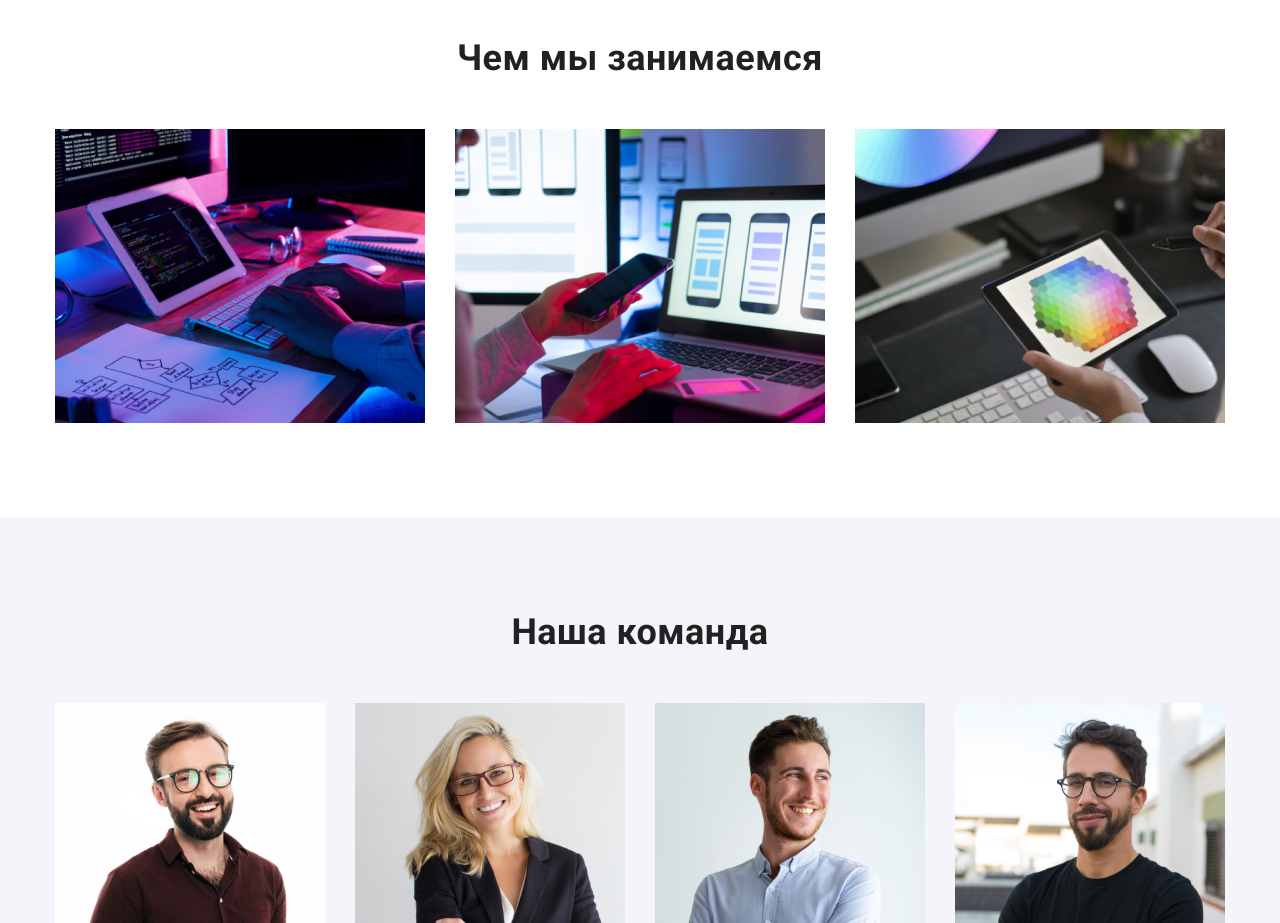
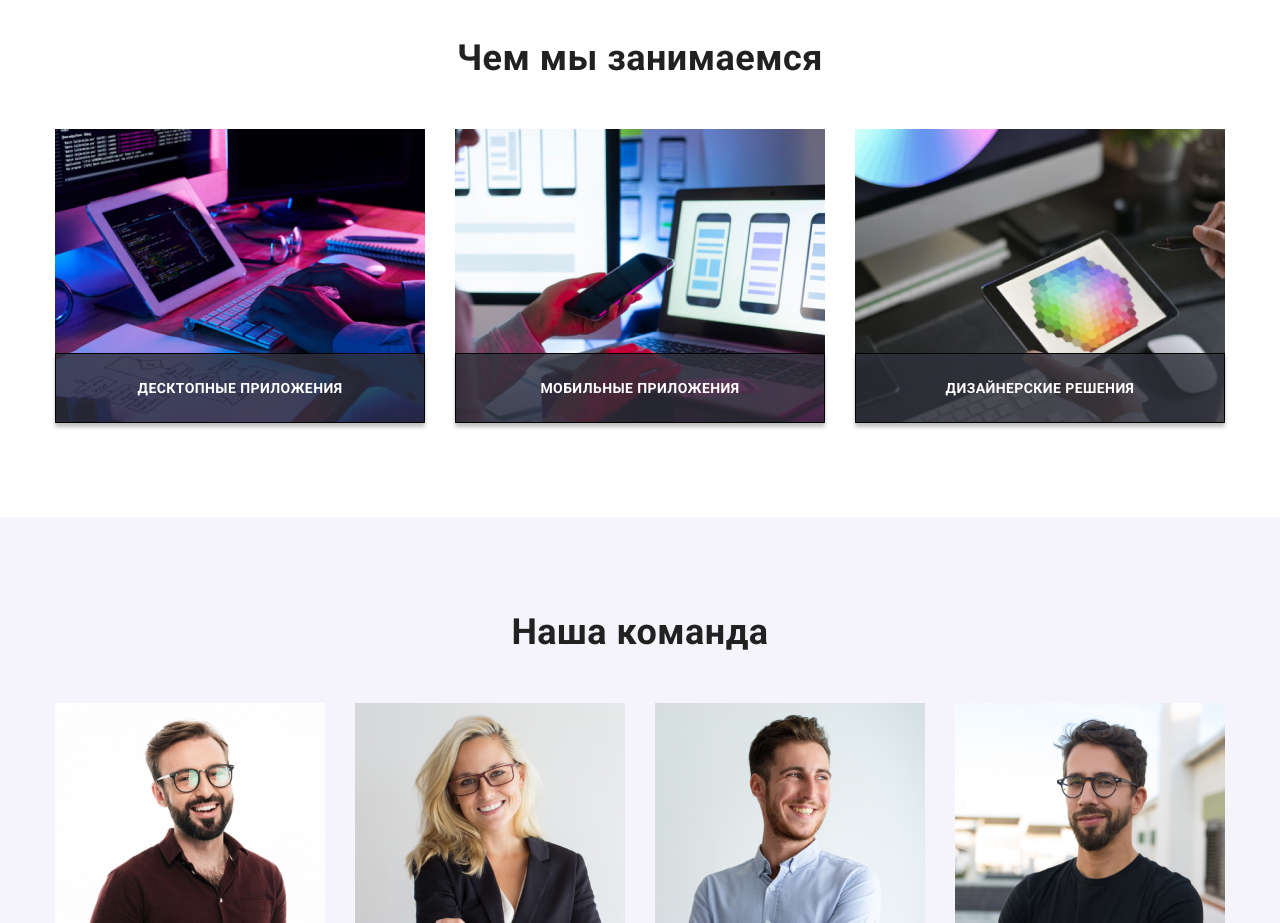
Before and after one commit to ragimovalik/goit-markup-hw-05, a plain HTML site: page index.html in a window 1280 px wide. Shown: the part 1080-2003 px from the top of the page. Drawn offline with nearby package versions, Linux system fonts and the light colour scheme.

Commit message:
Позиционирование элементов в "Наша Работа"

```diff
--- a/css/styles.css
+++ b/css/styles.css
@@ -127,7 +127,7 @@ a {
 
 .current-page::after {
   position: absolute;
-  bottom: -2px;
+  bottom: -1px;
   left: 0;
 
   content: "";
@@ -355,6 +355,34 @@ a {
 
 .our-work-flex-item:not(:last-child) {
   margin-right: 30px;
+}
+
+.our-work-links {
+  display: block;
+  position: relative;
+}
+
+.our-work-links-title {
+  position: absolute;
+  bottom: 0;
+  width: 100%;
+  height: 70px;
+
+  margin: 0;
+  padding: 27px 0;
+
+  font-style: normal;
+  font-weight: 700;
+  font-size: 14px;
+  line-height: 1.14;
+  text-align: center;
+  letter-spacing: 0.03em;
+  text-transform: uppercase;
+
+  color: var(--txt-main-inactive-foot-address);
+  background: rgba(47, 48, 58, 0.8);
+  border: 1px solid #000000;
+  box-shadow: 0px 4px 4px rgba(0, 0, 0, 0.25);
 }
 
 /* Main - Our Team Section */
--- a/index.html
+++ b/index.html
@@ -106,31 +106,37 @@
           <h2 class="section-title">Чем мы занимаемся</h2>
           <ul class="our-work-flex">
             <li class="our-work-flex-item">
-              <a href="box-1"
+              <a class="our-work-links" href="box-1"
                 ><img
                   src="./images/1-1.jpg"
-                  alt="box-1"
+                  alt="Десктопные приложения"
                   width="370"
                   height="auto"
-              /></a>
+                />
+                <h3 class="our-work-links-title">Десктопные приложения</h3>
+              </a>
             </li>
             <li class="our-work-flex-item">
-              <a href="box-2"
+              <a class="our-work-links" href="box-2"
                 ><img
                   src="./images/1-2.jpg"
-                  alt="box-2"
+                  alt="Мобильные приложения"
                   width="370"
                   height="auto"
-              /></a>
+                />
+                <h3 class="our-work-links-title">Мобильные приложения</h3>
+              </a>
             </li>
             <li class="our-work-flex-item">
-              <a href="box-3"
+              <a class="our-work-links" href="box-3"
                 ><img
                   src="./images/1-3.jpg"
-                  alt="box-3"
+                  alt="Дизайнерские решения"
                   width="370"
                   height="auto"
-              /></a>
+                />
+                <h3 class="our-work-links-title">Дизайнерские решения</h3>
+              </a>
             </li>
           </ul>
         </div>
```
